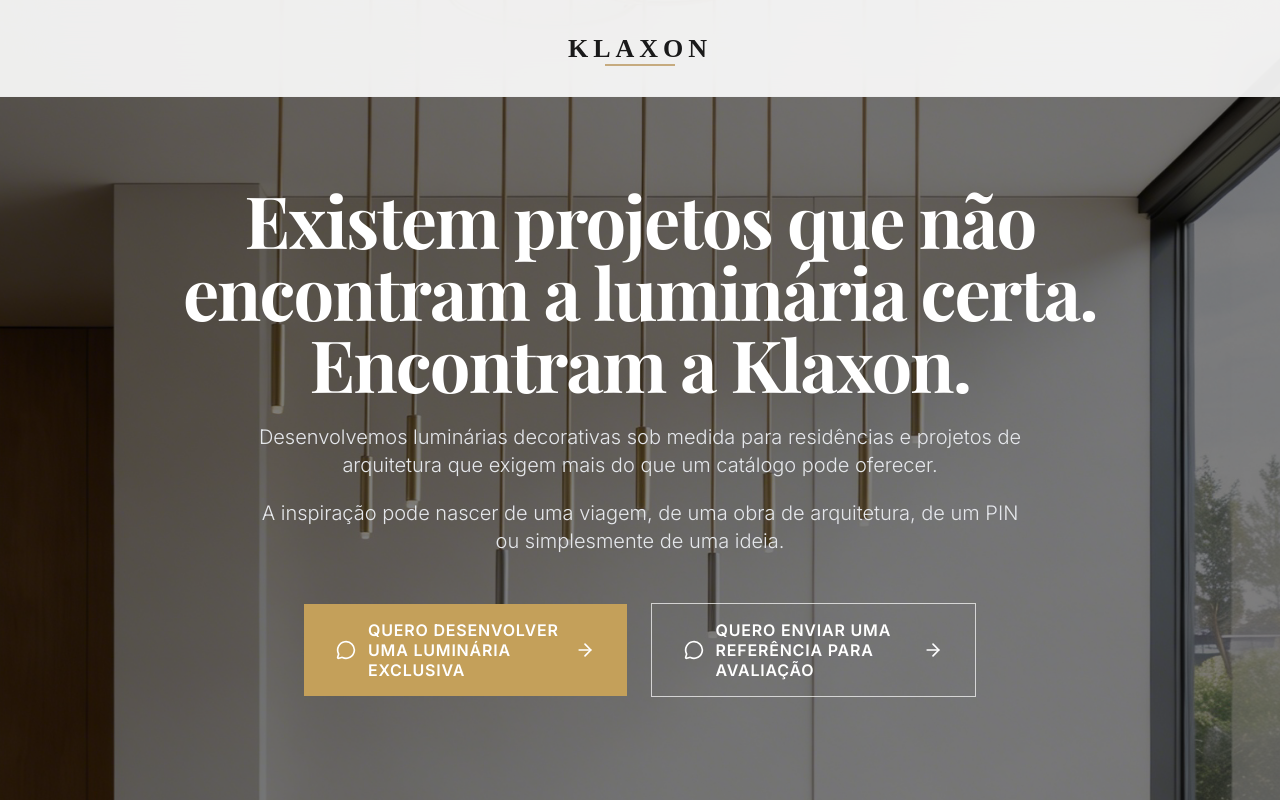
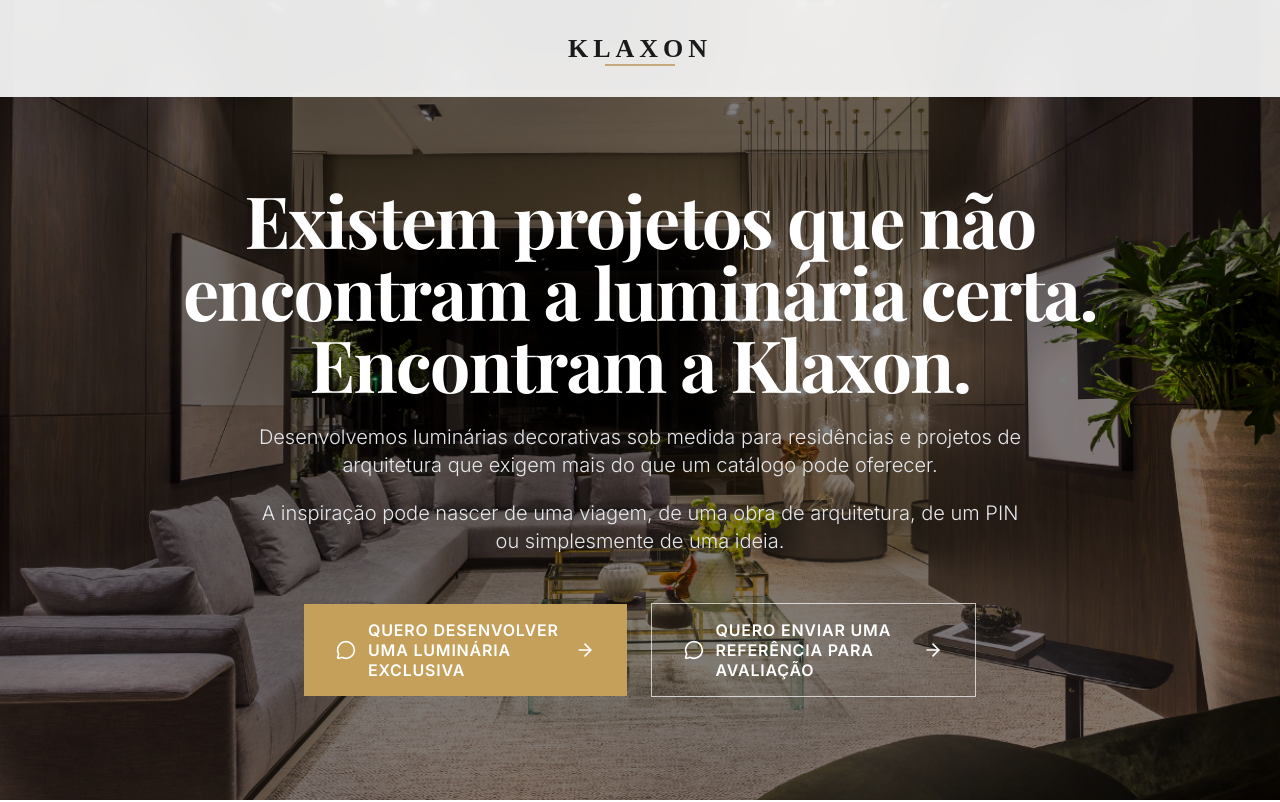
Before and after one commit to ResegundoBR/landing-page-klaxon-sf118bce9, a React (Vite) app: page / in a window 1280 px wide. Shown: the top 802 px of the page. Built offline with nearby package versions, Linux system fonts and the light colour scheme; a web font is replaced by a local one; what pocketbase would draw is missing.

Commit message:
Auto-commit after full sync (build simulation)

```diff
--- a/package.json
+++ b/package.json
@@ -2,7 +2,7 @@
   "name": "skip-react-template",
   "description": "A frontend React Vite TypeScript Shadcn UI template for Skip projects",
   "private": true,
-  "version": "0.0.42",
+  "version": "0.0.43",
   "type": "module",
   "scripts": {
     "start": "vite dev",
--- a/src/components/Layout.tsx
+++ b/src/components/Layout.tsx
@@ -25,15 +25,22 @@
       </main>
 
       <footer className="bg-foreground text-white py-16">
-        <div className="container mx-auto px-4">
+        <div className="container mx-auto px-4 font-bold">
           <div className="flex flex-col md:flex-row justify-between items-center gap-8">
             <div className="text-center md:text-left">
               <span className="font-serif text-3xl font-bold tracking-widest block mb-4">
                 KLAXON
               </span>
               <p className="text-gray-400 text-sm max-w-sm">
-                Design Assinado e Acabamento Premium. Elevando o padrão internacional na fabricação
-                de projetos sob medida.
+                <div>Toda luminária nasce da mesma forma: dentro da nossa fábrica.</div>
+                <div>
+                  <br />
+                </div>
+                <div>
+                  Algumas fazem parte das Coleções Klaxon. Outras são desenvolvidas exclusivamente
+                  para um único projeto. Todas compartilham o mesmo compromisso com design,
+                  fabricação e acabamento.
+                </div>
               </p>
             </div>
 
--- a/src/components/sections/HeroSection.tsx
+++ b/src/components/sections/HeroSection.tsx
@@ -1,15 +1,23 @@
 import { ArrowRight, MessageCircle } from 'lucide-react'
-import heroBg from '@/assets/conecta.landing.jpg-aa42e.jpeg'
-
-const WHATSAPP_URL = 'https://wa.me/5541987462093'
+import heroBg from '@/assets/upper.landing.jpg-1-7110b.jpeg'
 
 const HERO_PARAGRAPHS = [
   'Desenvolvemos luminárias decorativas sob medida para residências e projetos de arquitetura que exigem mais do que um catálogo pode oferecer.',
   'A inspiração pode nascer de uma viagem, de uma obra de arquitetura, de um PIN ou simplesmente de uma ideia.',
 ]
 
-export function HeroSection() {
+interface HeroSectionProps {
+  onSelectModalidade: (modalidade: string) => void
+}
+
+export function HeroSection({ onSelectModalidade }: HeroSectionProps) {
   const headline = 'Existem projetos que não encontram a luminária certa. Encontram a Klaxon.'
+
+  function handleAction() {
+    onSelectModalidade('especial')
+    const el = document.getElementById('contato')
+    if (el) el.scrollIntoView({ behavior: 'smooth' })
+  }
 
   return (
     <section className="relative w-full min-h-[100vh] flex items-center justify-center overflow-hidden py-20 md:py-0">
@@ -38,10 +46,9 @@
           ))}
         </div>
         <div className="flex flex-col sm:flex-row items-center justify-center gap-4 sm:gap-6 max-w-2xl mx-auto">
-          <a
-            href={WHATSAPP_URL}
-            target="_blank"
-            rel="noopener noreferrer"
+          <button
+            type="button"
+            onClick={handleAction}
             className="inline-flex items-center justify-center gap-3 bg-primary text-primary-foreground px-6 sm:px-8 py-4 text-xs sm:text-sm md:text-base font-semibold uppercase tracking-wider hover:bg-white hover:text-foreground transition-all duration-500 group w-full sm:w-auto"
           >
             <MessageCircle className="w-5 h-5 flex-shrink-0" />
@@ -49,11 +56,10 @@
               Quero desenvolver uma luminária exclusiva
             </span>
             <ArrowRight className="w-5 h-5 flex-shrink-0 group-hover:translate-x-1 transition-transform" />
-          </a>
-          <a
-            href={WHATSAPP_URL}
-            target="_blank"
-            rel="noopener noreferrer"
+          </button>
+          <button
+            type="button"
+            onClick={handleAction}
             className="inline-flex items-center justify-center gap-3 border border-white/70 text-white px-6 sm:px-8 py-4 text-xs sm:text-sm md:text-base font-semibold uppercase tracking-wider hover:bg-white hover:text-foreground transition-all duration-500 group w-full sm:w-auto"
           >
             <MessageCircle className="w-5 h-5 flex-shrink-0" />
@@ -61,7 +67,7 @@
               Quero enviar uma referência para avaliação
             </span>
             <ArrowRight className="w-5 h-5 flex-shrink-0 group-hover:translate-x-1 transition-transform" />
-          </a>
+          </button>
         </div>
       </div>
     </section>
--- a/src/lib/pocketbase/errors.ts
+++ b/src/lib/pocketbase/errors.ts
@@ -25,5 +25,5 @@
     return error instanceof Error ? error.message : 'An unexpected error occurred.'
   }
   const msgs = Object.values(extractFieldErrors(error))
-  return msgs.length > 0 ? msgs.join(' ') : (error.message || 'An unexpected error occurred.')
+  return msgs.length > 0 ? msgs.join(' ') : error.message || 'An unexpected error occurred.'
 }
--- a/src/lib/skipAi.ts
+++ b/src/lib/skipAi.ts
@@ -72,10 +72,7 @@
   data: string
 }
 
-async function* readSseBlocks(
-  response: Response,
-  signal?: AbortSignal,
-): AsyncGenerator<SseBlock> {
+async function* readSseBlocks(response: Response, signal?: AbortSignal): AsyncGenerator<SseBlock> {
   if (!response.body) return
   const reader = response.body.getReader()
   // Wire abort directly into the reader. reader.cancel(reason) makes
--- a/src/pages/Index.tsx
+++ b/src/pages/Index.tsx
@@ -14,7 +14,7 @@
 
   return (
     <div className="w-full flex flex-col">
-      <HeroSection />
+      <HeroSection onSelectModalidade={setSelectedModalidade} />
       <ProjectsGrid />
       <Differentials />
       <SelectionSection onSelectModalidade={setSelectedModalidade} />
```
Also changed, not shown: src/lib/pocketbase/schema.json (+5 -15 lines), .skip.config.json, src/assets/upper.landing.jpg-1-7110b.jpeg (added).
